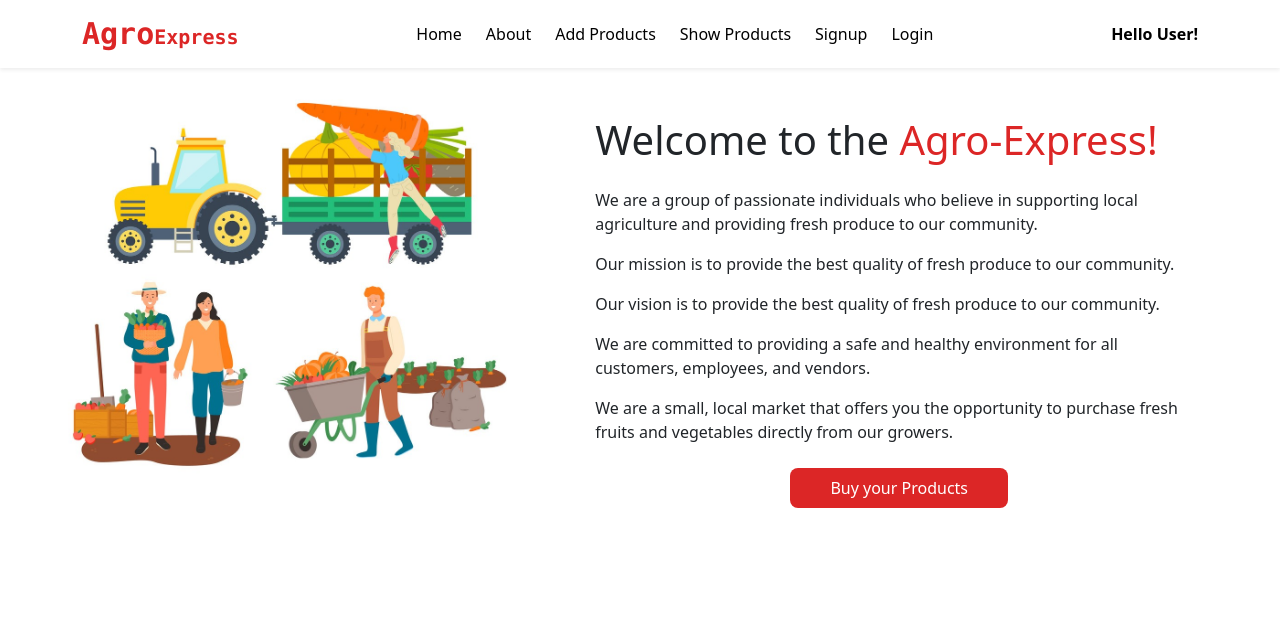
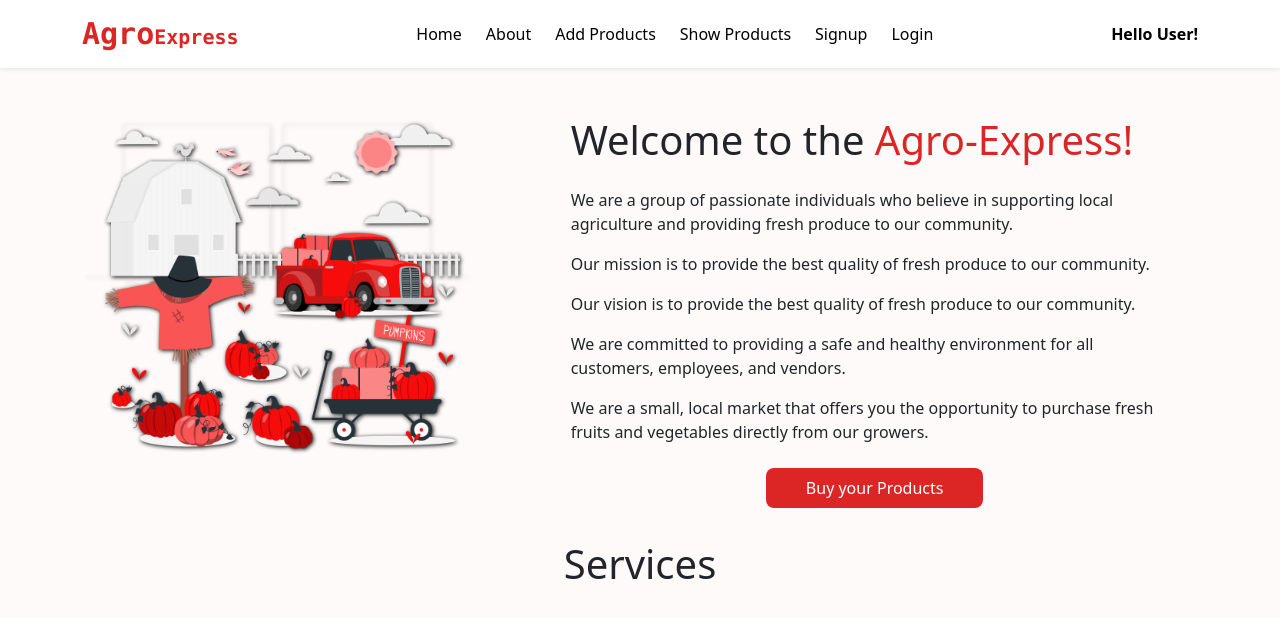
Before and after one commit to sonaligadekar20/agro-express, a React (Create React App) app in the folder client/: page / in a window 1280 px wide. Shown: the top 618 px of the page. Built offline with nearby package versions, Linux system fonts and the light colour scheme.

Commit message:
ref : home page img

```diff
--- a/client/src/index.css
+++ b/client/src/index.css
@@ -1,3 +1,7 @@
 @tailwind base;
 @tailwind components;
 @tailwind utilities;
+
+body{
+    background-color: rgb(254, 250, 250) !important;
+}
--- a/client/src/views/Home/Home.js
+++ b/client/src/views/Home/Home.js
@@ -1,7 +1,8 @@
 import React from "react";
 import Navbar from "../../components/Navbar/Navbar";
-import farImg from "./farmer.jpg";
+import farImg from "./products.png";
 import { Link } from "react-router-dom";
+import Services from "../Services/Services";
 
 function Home() {
   return (
@@ -10,7 +11,11 @@ function Home() {
       <div className="flex flex-wrap justify-evenly mt-4">
         <div>
           {" "}
-          <img src={farImg} className="h-96" />
+          <img
+            src={farImg}
+            className="h-96"
+            style={{ filter: "drop-shadow(1px 1px 2px #000)" }}
+          />
         </div>
         <div className="mt-2 w-full sm:w-full, p-3 lg:w-1/2">
           <h1>
@@ -38,11 +43,16 @@ function Home() {
               purchase fresh fruits and vegetables directly from our growers.
             </p>
 
-<Link to="/addproduct" className="no-underline"><button className="d-block mx-auto mt-4 bg-red-600 py-2 px-10 text-white rounded-lg">Buy your Products</button></Link>
-
+            <Link to="/addproduct" className="no-underline">
+              <button className="d-block mx-auto mt-4 bg-red-600 py-2 px-10 text-white rounded-lg">
+                Buy your Products
+              </button>
+            </Link>
           </div>
         </div>
       </div>
+
+      <Services/>
     </>
   );
 }
--- a/client/src/views/Services/Services.js
+++ b/client/src/views/Services/Services.js
@@ -1,9 +1,11 @@
-import React from 'react'
+import React from "react";
 
 function Services() {
   return (
-    <div>Services</div>
-  )
+    <>
+      <h1 className="text-center mt-3">Services</h1>
+    </>
+  );
 }
 
-export default Services
+export default Services;
```
Also changed, not shown: client/src/views/Home/products.png (added).
